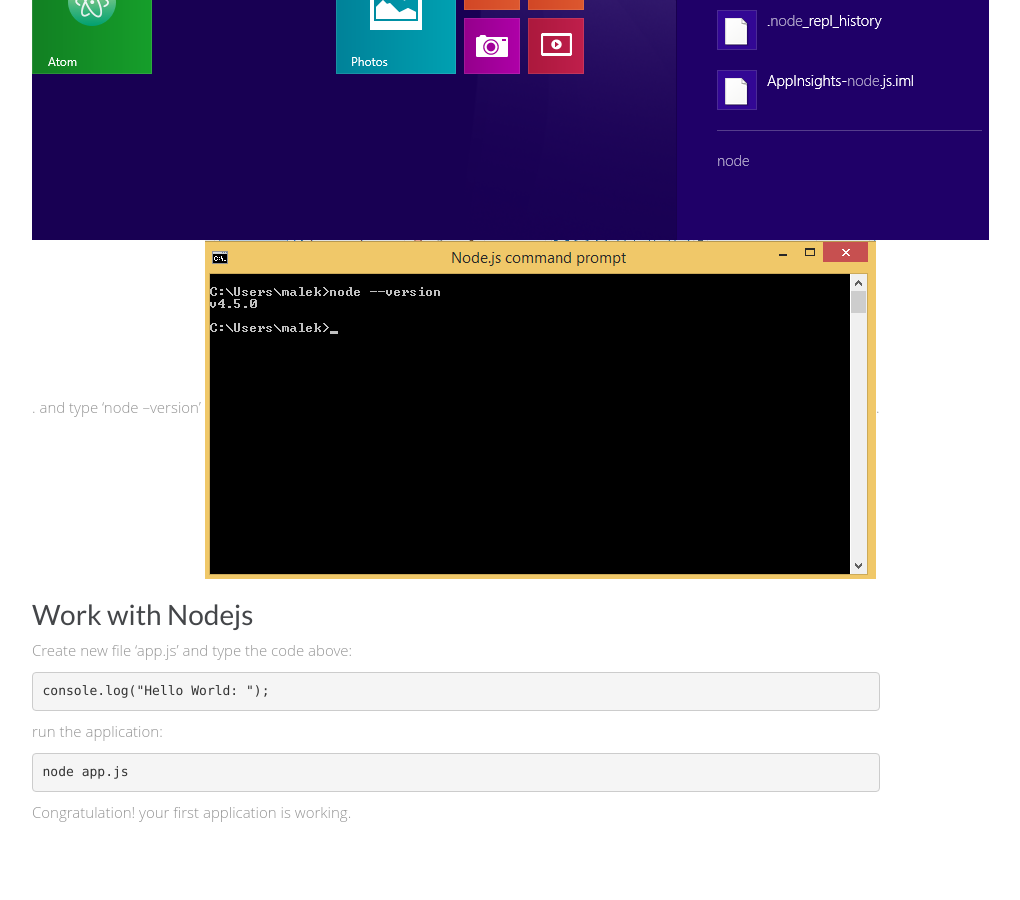
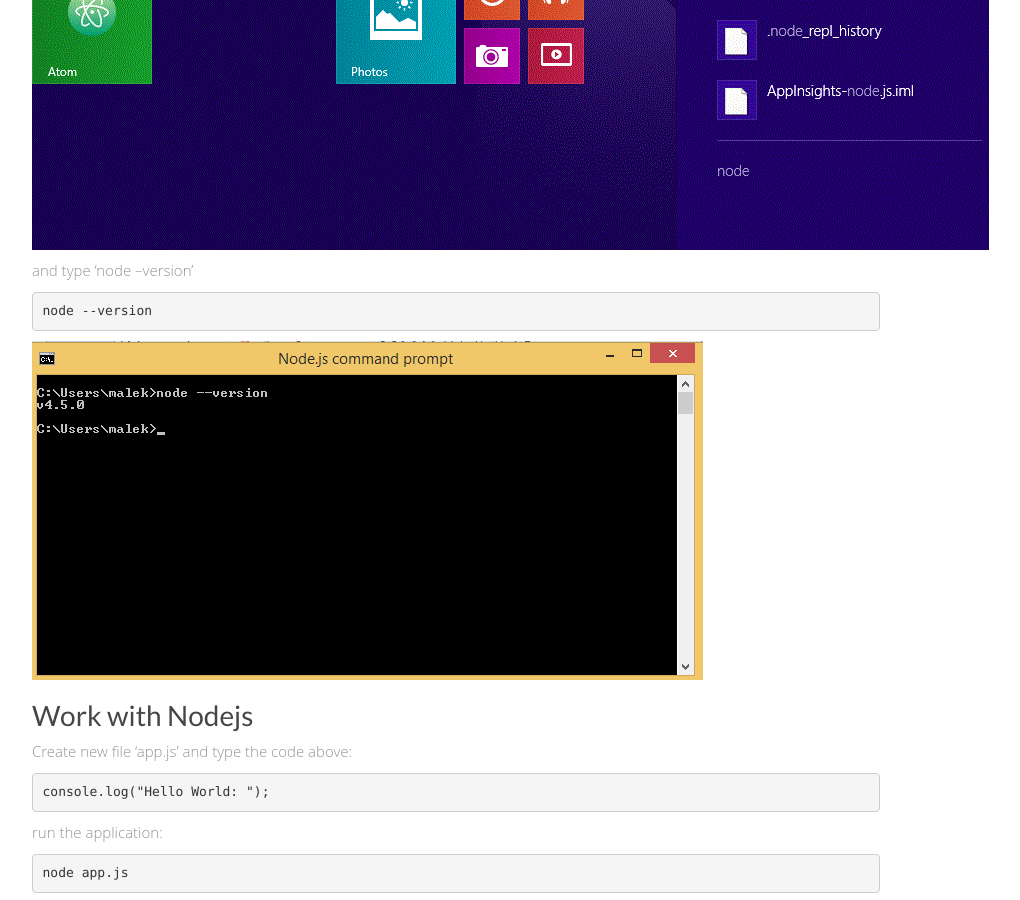
Before and after one commit to malekbenz/malekbenz, a Jekyll site: the page built from _posts/2015-12-22-first-blog.md, in a window 1280 px wide and 900 px high, scrolled down 4299 px. Shown: the whole window, without its empty margins (38-1058 px from the left). Built offline with Jekyll 4.4.1, drawn with Linux system fonts in a browser that asks for light colours; nearby versions of some CDN libraries; library files that are not in the unit come from our copies; before the commit the page ends 5133 px from its top, so only the background shows below that.

Commit message:
fix image

````diff
--- a/_posts/2015-12-22-first-blog.md
+++ b/_posts/2015-12-22-first-blog.md
@@ -35,7 +35,17 @@ click Finish.
 
 
 Add node to the system path variable.  ![Path](/images/nodejs/nodejsfs05.png).
-To confim that if thing is ok lunch the (node js command line) ![CMD](/images/nodejs/nodejsfs06.01.png). and type 'node --version' ![CMD](/images/nodejs/nodejsfs06.png).
+To confim that if thing is ok lunch the (node js command line)
+
+![CMD](/images/nodejs/nodejsfs06.01.gif)
+
+and type 'node --version'
+
+```javascript
+node --version
+```
+
+![CMD](/images/nodejs/nodejsfs06.png)
 
 ## Work with Nodejs
 
````
Also changed, not shown: images/nodejs/nodejsfs06.01.gif (added).
